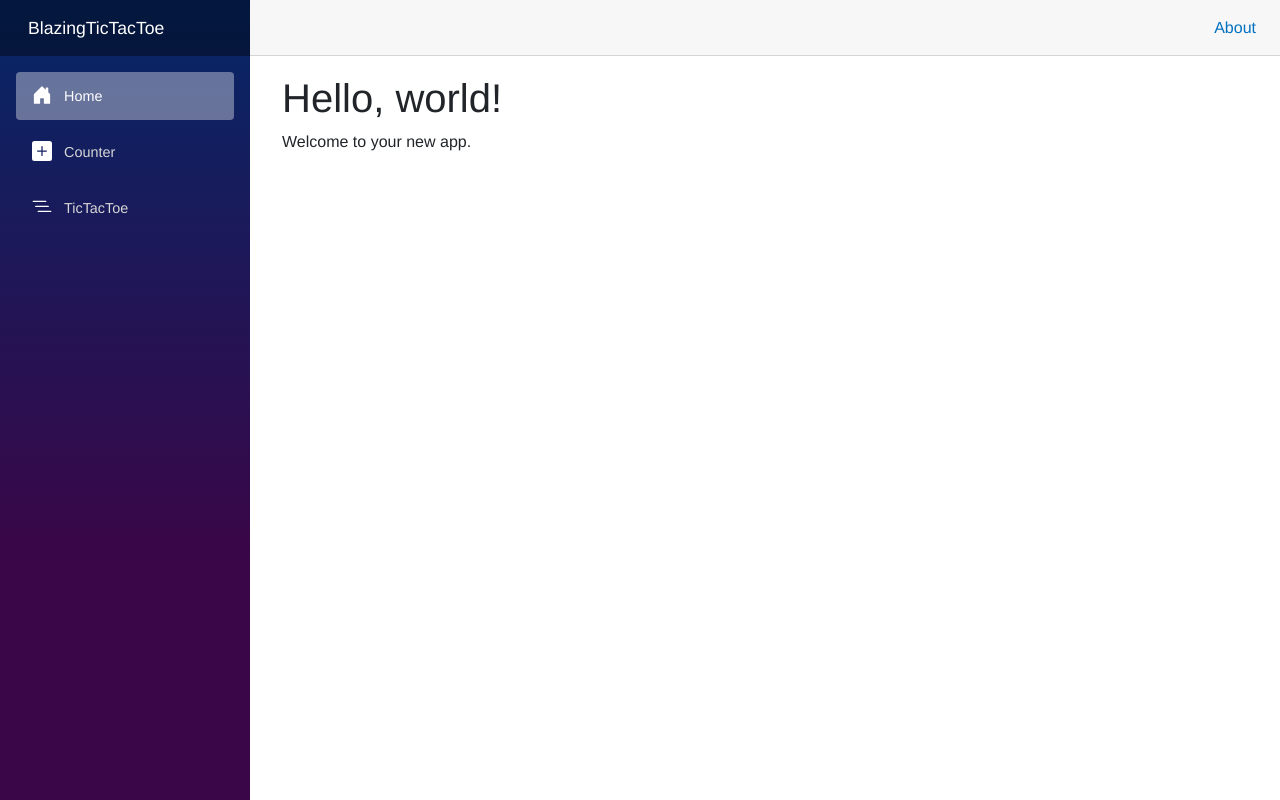
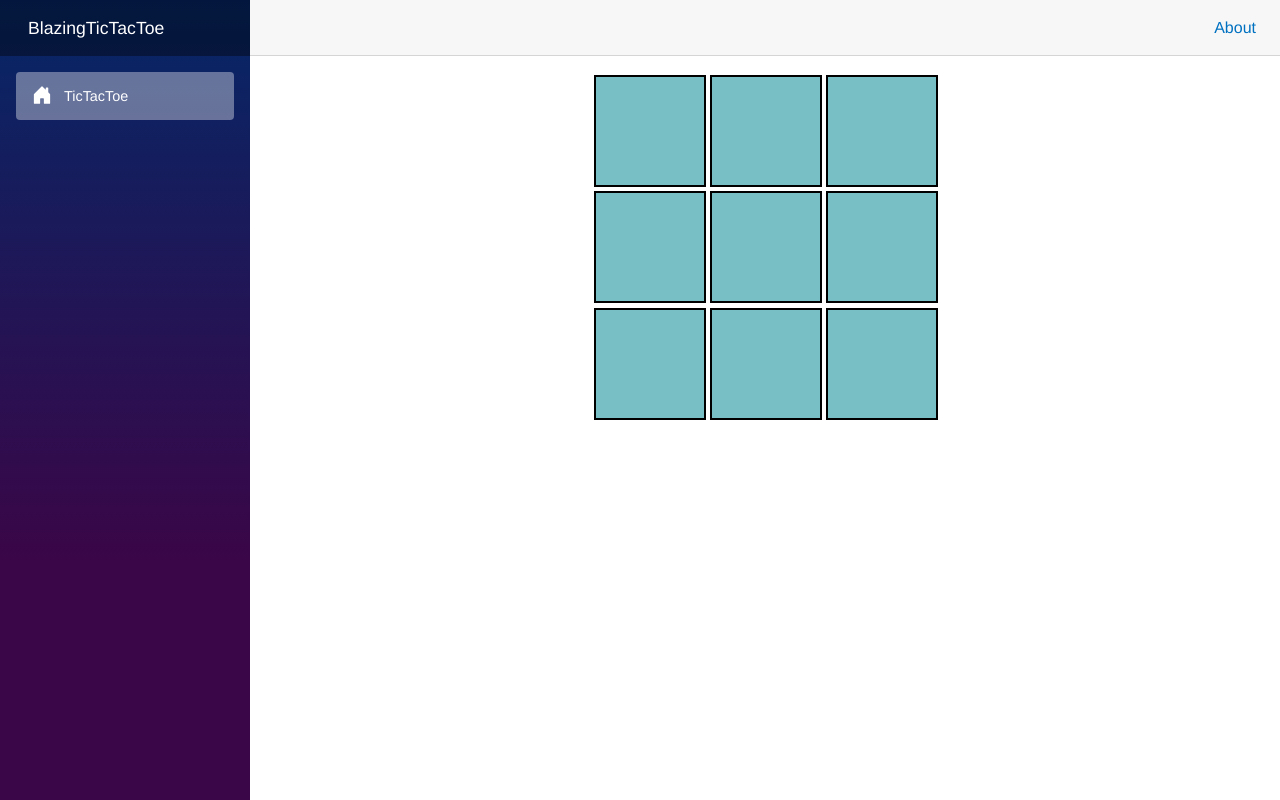
Before and after one commit to gjuwindev/GjuBoardGame, an ASP.NET Core app: page / in a window 1280 px wide. Run offline with ASP.NET Core 8, Linux system fonts and the light colour scheme; style sheets or scripts are compiled from the project's sources; some libraries are stand-ins or nearby versions.

Commit message:
Sample code removed.

```diff
--- a/BlazingTicTacToe/Layout/NavMenu.razor
+++ b/BlazingTicTacToe/Layout/NavMenu.razor
@@ -11,17 +11,7 @@
     <nav class="nav flex-column">
         <div class="nav-item px-3">
             <NavLink class="nav-link" href="" Match="NavLinkMatch.All">
-                <span class="bi bi-house-door-fill-nav-menu" aria-hidden="true"></span> Home
-            </NavLink>
-        </div>
-        <div class="nav-item px-3">
-            <NavLink class="nav-link" href="counter">
-                <span class="bi bi-plus-square-fill-nav-menu" aria-hidden="true"></span> Counter
-            </NavLink>
-        </div>
-        <div class="nav-item px-3">
-            <NavLink class="nav-link" href="tictactoe">
-                <span class="bi bi-list-nested-nav-menu" aria-hidden="true"></span> TicTacToe
+                <span class="bi bi-house-door-fill-nav-menu" aria-hidden="true"></span> TicTacToe
             </NavLink>
         </div>
     </nav>
--- a/BlazingTicTacToe/Pages/Home.razor
+++ /dev/null
@@ -1,7 +0,0 @@
-@page "/"
-
-<PageTitle>Home</PageTitle>
-
-<h1>Hello, world!</h1>
-
-Welcome to your new app.
--- a/BlazingTicTacToe/Pages/TicTacToe.razor
+++ b/BlazingTicTacToe/Pages/TicTacToe.razor
@@ -1,4 +1,4 @@
-@page "/tictactoe"
+@page "/"
 @inject IJSRuntime JS
 
 <div>
--- a/BlazingTicTacToe/Pages/TicTacToe.razor.css
+++ b/BlazingTicTacToe/Pages/TicTacToe.razor.css
@@ -27,17 +27,17 @@ p {
 .square {
     width: 7rem;
     height: 7rem;
-    border: 1px solid white;
+    border: 2px solid black;
     margin-right: 4px;
-    border-radius: 30px;
+    border-radius: 0px;
     background: #78bec5;
     opacity: 80;
 }
 
-    .square:hover {
-        background: #ecaf4f;
-        cursor: pointer;
-    }
+.square:hover {
+    background: #ecaf4f;
+    cursor: pointer;
+}
 
 .char {
     font-size: 3.5rem;
--- a/BlazingTicTacToe/wwwroot/index.html
+++ b/BlazingTicTacToe/wwwroot/index.html
@@ -29,6 +29,7 @@
         <a href="." class="reload">Reload</a>
         <span class="dismiss">🗙</span>
     </div>
+
     <script src="_framework/blazor.webassembly.js"></script>
 </body>
 
```
Also changed, not shown: BlazingTicTacToe/Pages/Counter.razor (deleted, +0 -18 lines).
